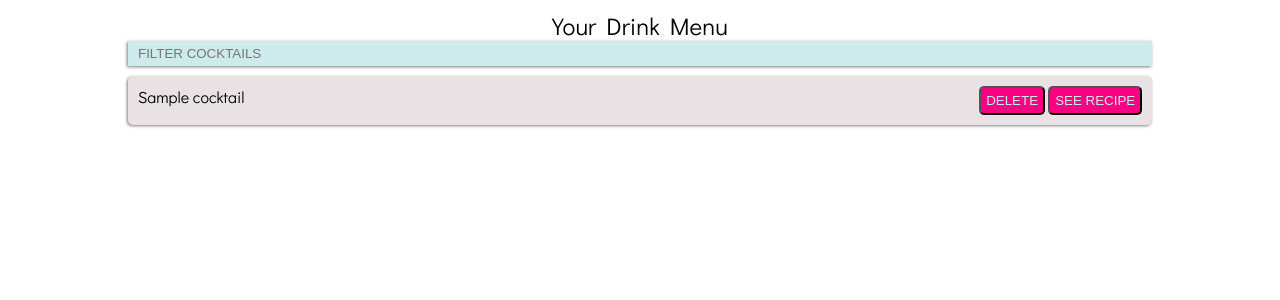
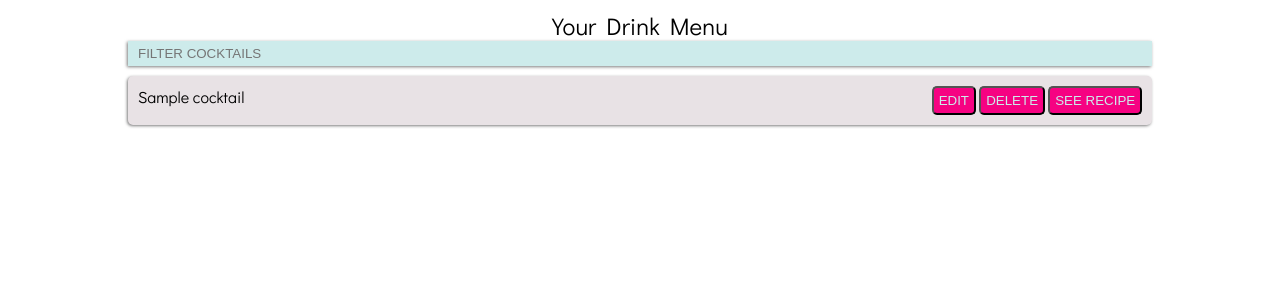
Before and after one commit to Momentum-Bev-Direct/Beverage-Director, a Django app: page / in a window 1280 px wide. Shown: the part 90-390 px from the top of the page. Run offline with Django 3.2, Linux system fonts and the light colour scheme; tables that the repository leaves empty hold one stand-in row (values such as "Sample post"); parts of the project's set-up code (start-up, migrations or seed data) failed here and were passed over.

Commit message:
link to edit pages

```diff
--- a/templates/bevdir/home.html
+++ b/templates/bevdir/home.html
@@ -20,6 +20,7 @@ console.log(cocktails)
     <div v-bind:id="cocktail.id" class="menu-item default-shadow">
       <p>[[ cocktail.name ]]</p>
       <div>
+        <a v-bind:href="`/cocktails/${cocktail.id}`"><button class="btn menu-butt">EDIT</button></a>
         <button @click="showDeleteModal=(cocktail.id)" class="btn menu-butt">DELETE</button>
         <button @click="cocktailSummary(cocktail.id)" class="btn menu-butt">SEE RECIPE</button>
       </div>
```
